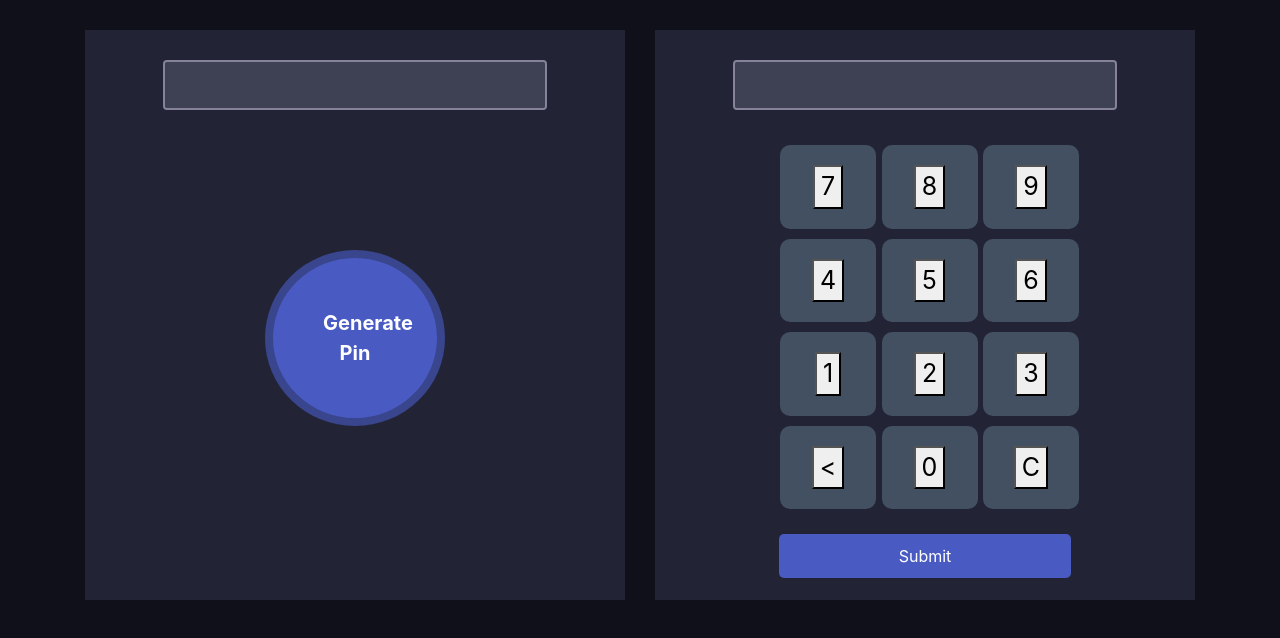
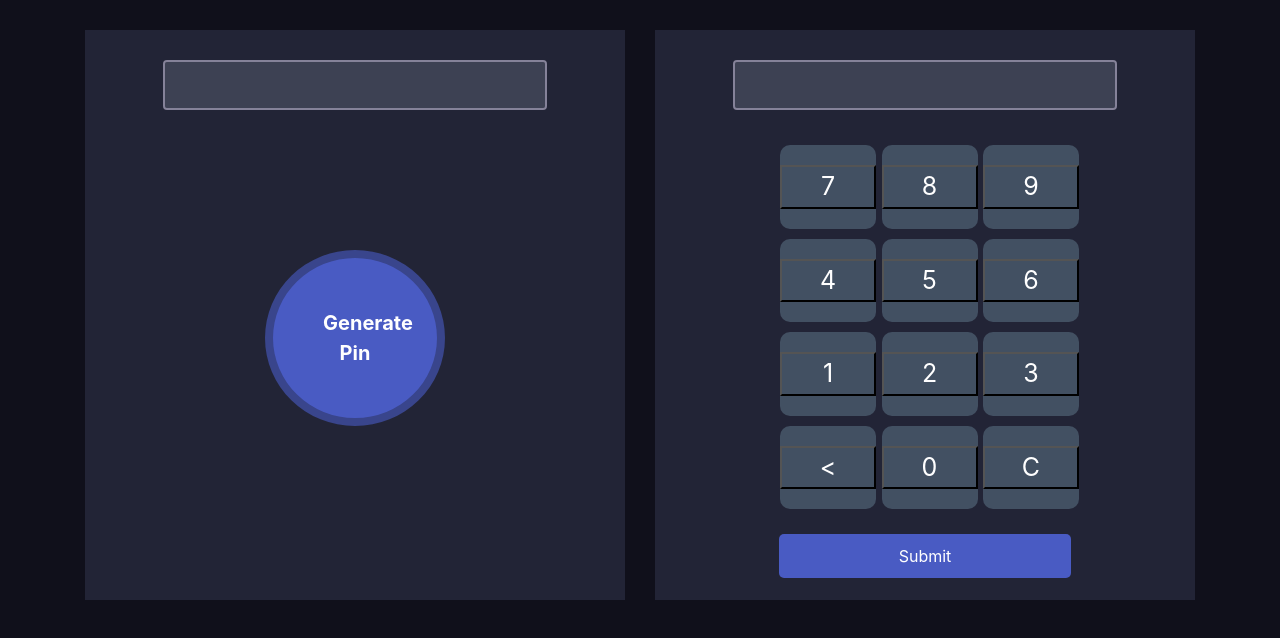
Before and after one commit to AvijitChowdhury/Pin-Matcher-Project, a plain HTML site: page index.html in a window 1280 px wide. Drawn offline with nearby package versions, Linux system fonts and the light colour scheme.

Commit message:
pin matcher project

```diff
--- a/index.html
+++ b/index.html
@@ -22,24 +22,24 @@
                     <div class="numbers">
                         <div class="calc-body">
                             <div class="calc-button-row">
-                              <div class="button"><button>7</button></div>
-                              <div class="button"><button>8</button></div>
-                              <div class="button"><button>9</button></div>
+                              <div class="button "><button class="c">7</button></div>
+                              <div class="button "><button class="c">8</button></div>
+                              <div class="button "><button class="c">9</button></div>
                             </div>
                             <div class="calc-button-row">
-                              <div class="button"><button>4</button></div>
-                              <div class="button"><button>5</button></div>
-                              <div class="button"><button>6</button></div>
+                              <div class="button "><button class="c">4</button></div>
+                              <div class="button "><button class="c">5</button></div>
+                              <div class="button "><button class="c">6</button></div>
                             </div>
                             <div class="calc-button-row">
-                              <div class="button"><button>1</button></div>
-                              <div class="button"><button>2</button></div>
-                              <div class="button"><button>3</button></div>
+                              <div class="button "><button class="c">1</button></div>
+                              <div class="button "><button class="c">2</button></div>
+                              <div class="button "><button class="c">3</button></div>
                             </div>
                             <div class="calc-button-row">
-                                <div class="button"><button>&lt;</button></div>
-                                <div class="button"><button>0</button></div>
-                                <div class="button"><button>C</button></div>
+                                <div class="button "><button class="c">&lt;</button></div>
+                                <div class="button "><button class="c">0</button></div>
+                                <div class="button "><button class="c">C</button></div>
                             </div>
                             <div>
                                 <button type="submit" class="submit-btn" id="submit-btn">Submit</button>
--- a/style.css
+++ b/style.css
@@ -106,3 +106,18 @@ color: #E0B612;
     margin-top: 10px;
     visibility: hidden;
 }
+
+.c{
+    width: 100%;
+    height: 100%;
+background: #425062;
+color: #fff;
+
+
+
+
+text-align: center;
+
+
+
+}
```
